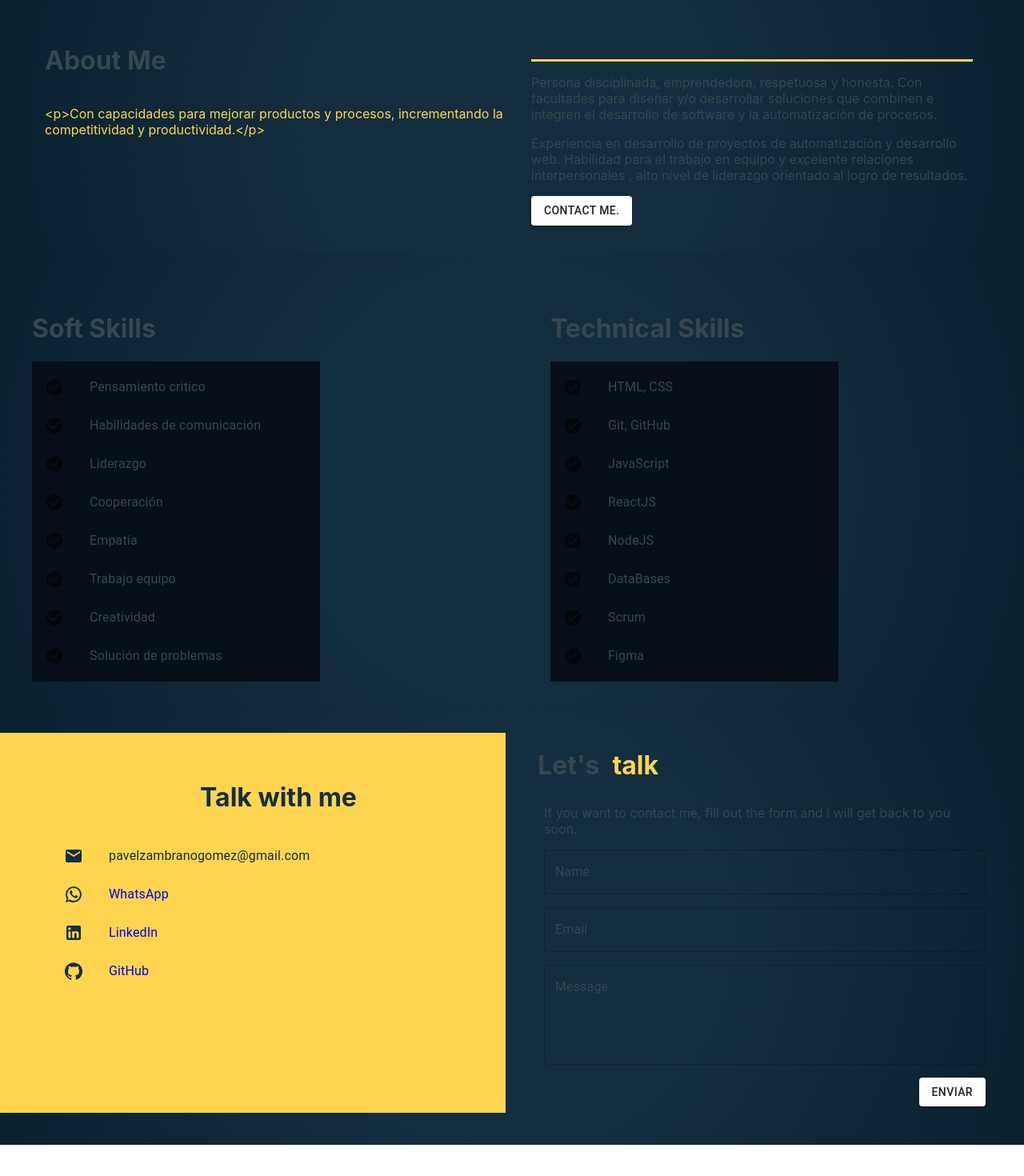
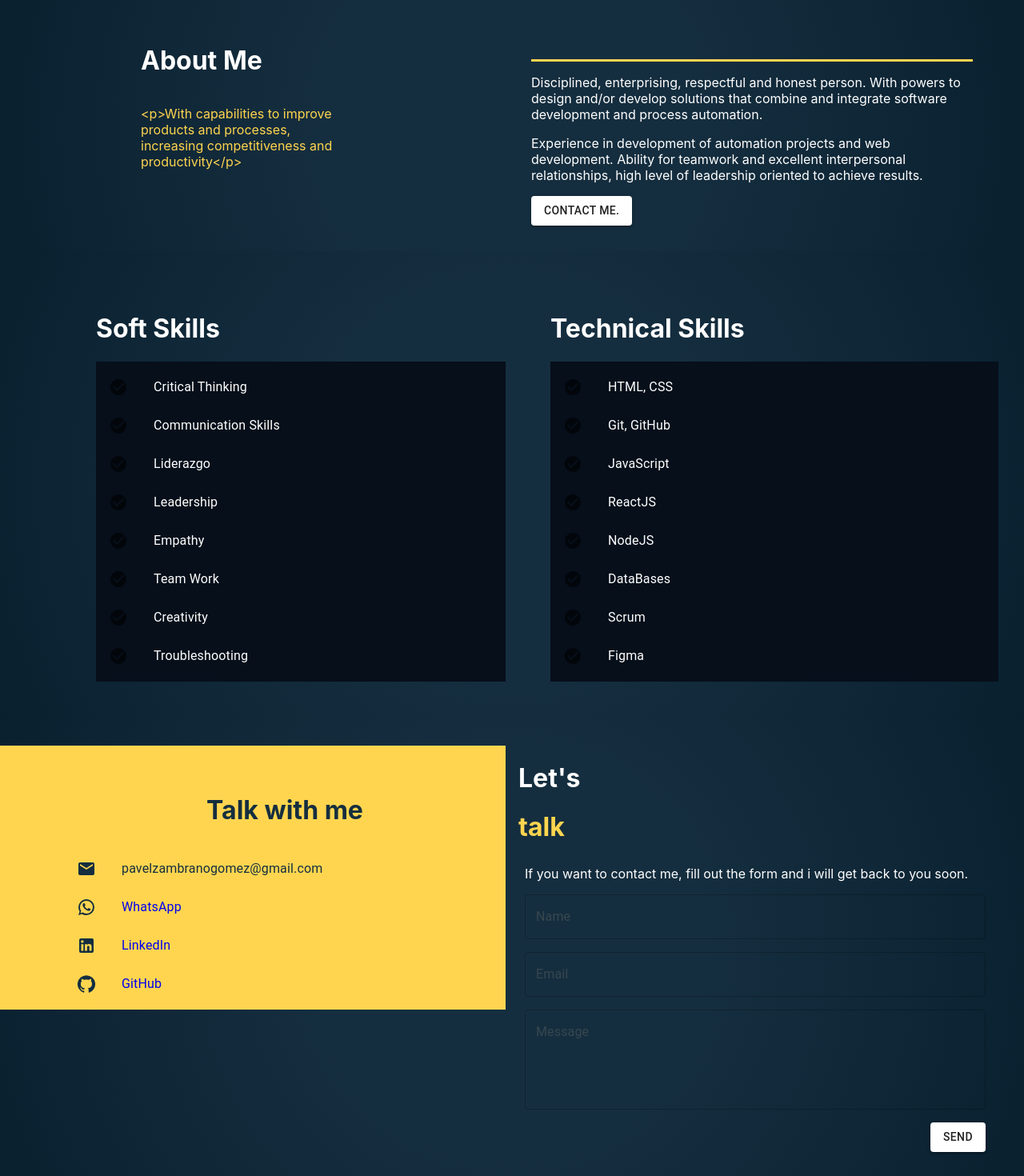
Before and after one commit to pavelzago/WebPagePortafolio, a React (Create React App) app: page / in a window 1280 px wide. Shown: the part 780-2250 px from the top of the page at 80% size. Before the commit the page ends 2211 px from the top, so only its background shows below. Built offline with nearby package versions, Linux system fonts and the light colour scheme.

Commit message:
Cambios pagina web, english y funcionalidades

```diff
--- a/package.json
+++ b/package.json
@@ -5,6 +5,7 @@
   "dependencies": {
     "@emotion/react": "^11.10.6",
     "@emotion/styled": "^11.10.6",
+    "@formspree/react": "^2.5.0",
     "@mui/icons-material": "^5.11.11",
     "@mui/material": "^5.11.12",
     "@mui/styled-engine-sc": "^5.11.11",
--- a/src/AboutMe/AboutMe.js
+++ b/src/AboutMe/AboutMe.js
@@ -4,8 +4,6 @@ import Stack from "@mui/material/Stack";
 import Button from "@mui/material/Button";
 import Box from "@mui/material/Box";
 import Grid from "@mui/material/Grid";
-
-
 
 function AboutMe() {
   return (
@@ -19,15 +17,14 @@ function AboutMe() {
       >
         <Grid item xs={12} md={6}>
           <Grid
-            sx={{ pl: 10, pt: 5 }}
+            sx={{ px: 25, pt: 5 }}
             container
             rowSpacing={1}
             columnSpacing={{ xs: 1, sm: 2, md: 3 }}
           >
             <h1> About Me</h1>
             <p className="ColorText">
-              &lt;p&gt;Con capacidades para mejorar productos y procesos,
-              incrementando la competitividad y productividad.&lt;/p&gt;
+              &lt;p&gt;With capabilities to improve products and processes, increasing competitiveness and productivity&lt;/p&gt;
             </p>
           </Grid>
         </Grid>
@@ -43,23 +40,19 @@ function AboutMe() {
           >
           <div className="Divider">
             <p>
-              Persona disciplinada, emprendedora, respetuosa y honesta. Con
-              facultades para diseñar y/o desarrollar soluciones que combinen e
-              integren el desarrollo de software y la automatización de
-              procesos.
+            Disciplined, enterprising, respectful and honest person. With powers to design and/or develop solutions that combine and integrate software development and process automation.
             </p>
 
             <p>
-              Experiencia en desarrollo de proyectos de automatización y
-              desarrollo web. Habilidad para el trabajo en equipo y excelente
-              relaciones interpersonales , alto nivel de liderazgo orientado al
-              logro de resultados.
+            Experience in development of automation projects and web development. Ability for teamwork and excellent interpersonal relationships, high level of leadership oriented to achieve results.
             </p>
 
             </div>
+
             <Stack spacing={2} direction="row">
-              <Button variant="contained">Contact Me.</Button>
+              <Button variant="contained" href="https://wa.me/+573167502508" target="_blank">Contact Me.</Button>
             </Stack>
+
           </Grid>
         </Grid>
       </Grid>
@@ -82,8 +75,7 @@ function AboutMe() {
           >
             <h1> About Me</h1>
             <p className="ColorText">
-              &lt;p&gt;Con capacidades para mejorar productos y procesos,
-              incrementando la competitividad y productividad.&lt;/p&gt;
+              &lt;p&gt;With capabilities to improve products and processes, increasing competitiveness and productivity.&lt;/p&gt;
             </p>
           </Grid>
         </Grid>
@@ -99,20 +91,14 @@ function AboutMe() {
           >
             <div className="DividerResponsive">
             <p>
-              Persona disciplinada, emprendedora, respetuosa y honesta. Con
-              facultades para diseñar y/o desarrollar soluciones que combinen e
-              integren el desarrollo de software y la automatización de
-              procesos.
+            Disciplined, enterprising, respectful and honest person. With powers to design and/or develop solutions that combine and integrate software development and process automation.
             </p>
             <p>
-              Experiencia en desarrollo de proyectos de automatización y
-              desarrollo web. Habilidad para el trabajo en equipo y excelente
-              relaciones interpersonales , alto nivel de liderazgo orientado al
-              logro de resultados.
+            Experience in development of automation projects and web development. Ability for teamwork and excellent interpersonal relationships, high level of leadership oriented to achieve results.
             </p>
             </div>
             <Stack spacing={2} direction="row">
-              <Button variant="contained">Contact Me.</Button>
+              <Button variant="contained" href="https://wa.me/+573167502508" target="_blank">Contact Me.</Button>
             </Stack>
           </Grid>
         </Grid>
--- a/src/Banner/Banner1.js
+++ b/src/Banner/Banner1.js
@@ -7,6 +7,14 @@ import Box from "@mui/material/Box";
 import Grid from "@mui/material/Grid";
 
 function BannerPrincipal() {
+  const handleDownload = () => {
+    const pdfUrl = 'https://drive.google.com/file/d/1P96ricGbHbs4Qad1zjD-P_KznBeSVSMz/view?usp=drive_link';
+    const link = document.createElement('a');
+    link.href = pdfUrl;
+    link.target = '_blank';
+    link.download = 'HVPavelZambrano.pdf';
+    link.click();
+  };
   return (
     <Box className="Background" sx={{ flexGrow: 1, pt: 5 }}>
       <Grid container
@@ -20,8 +28,8 @@ function BannerPrincipal() {
             <h1> I'm, Pavel Zambrano Gómez</h1>
             <h2> Front End Developer</h2>
             <Stack spacing={2} direction="row">
-              <Button variant="contained">Descargar HV</Button>
-              <Button variant="outlined">Proyectos</Button>
+              <Button variant="contained" onClick={handleDownload}>Download HV</Button>
+              <Button variant="outlined" href="https://github.com/pavelzago" target="_blank">Projects</Button>
             </Stack>
           </Box>
         </Grid>
@@ -41,8 +49,8 @@ function BannerPrincipal() {
             <h1> I'm, Pavel Zambrano Gómez</h1>
             <h2> Front End Developer</h2>
             <Stack spacing={2} direction="row">
-              <Button sx={{fontSize: 11 }} variant="contained">Descargar HV</Button>
-              <Button sx={{fontSize: 11 }} variant="outlined">Proyectos</Button>
+              <Button sx={{fontSize: 11 }} variant="contained" onClick={handleDownload}>Download HV</Button>
+              <Button sx={{fontSize: 11 }} variant="outlined" href="https://github.com/pavelzago" target="_blank">Projects</Button>
             </Stack>
           </Box>
         </Grid>
--- a/src/Contactame/Contactame.js
+++ b/src/Contactame/Contactame.js
@@ -1,110 +1,25 @@
 import { React } from "react";
 import "./Contactame.css";
-import Card from "../AboutMe/Card";
 import Box from "@mui/material/Box";
 import Grid from "@mui/material/Grid";
-import TextField from "@mui/material/TextField";
-import EmailIcon from '@mui/icons-material/Email';
-import WhatsAppIcon from '@mui/icons-material/WhatsApp';
-import LinkedInIcon from '@mui/icons-material/LinkedIn';
-import GitHubIcon from '@mui/icons-material/GitHub';
-import Button from "@mui/material/Button";
-import ListItemIcon from '@mui/material/ListItemIcon';
-import ListItemText from '@mui/material/ListItemText';
-import List from '@mui/material/List';
-import ListItem from '@mui/material/ListItem';
-
+import ContactameInfo from './ContactameInfo';
+import ContactameForm from './ContactameForm';
 
 function Contactame() {
+
   return (
     <Box className="Background1" sx={{ flexGrow: 1, py: 5 }}>
-      <Grid container spacing={2}  sx={{ display: { xs: "none", md: "flex" }}}>
-        <Grid container xs={12} md={6}>
-          <Grid className="BackGroundContact" item sx={{textAlign: 'center', pl: 10, pt: 5 }}>
-            <div>
-            <h1>Talk with me</h1>
-            <List>
-                <ListItem>
-                  <ListItemIcon >
-                    <EmailIcon className="ColorIconContact" />
-                  </ListItemIcon>
-                  <ListItemText
-                    primary="pavelzambranogomez@gmail.com"/>
-                </ListItem>
-                <ListItem>
-                  <ListItemIcon>
-                    <WhatsAppIcon className="ColorIconContact"  />
-                  </ListItemIcon>
-                  <ListItemText>
-                   <a className="OffDecotaror" href="https://wa.me/+573167502508" target="_blank">WhatsApp</a>
-                  </ListItemText>
-                </ListItem>
-
-                <ListItem>
-                  <ListItemIcon>
-                    <LinkedInIcon className="ColorIconContact"  />
-                  </ListItemIcon>
-                  <ListItemText>
-                   <a className="OffDecotaror" href="https://www.linkedin.com/in/pavel-zambrano-gomez/" target="_blank">LinkedIn</a>
-                  </ListItemText>
-                </ListItem>
-
-                <ListItem>
-                  <ListItemIcon>
-                    <GitHubIcon className="ColorIconContact" />
-                  </ListItemIcon>
-                  <ListItemText>
-                   <a className="OffDecotaror" href="https://github.com/pavelzago" target="_blank">GitHub</a>
-                  </ListItemText>
-                </ListItem>
-
-            </List>
-            </div>
+      <Grid container spacing={2} sx={{ display: { xs: "none", md: "flex" } }}>
+        <Grid item xs={12} md={6}>
+          <Grid item sx={{ textAlign: "center", pl: 10, pt: 5 }} className="BackGroundContact">
+           <ContactameInfo/>
           </Grid>
         </Grid>
 
         {/*______________ mitad 2__________  */}
 
-        <Grid container xs={12} md={6} sx={{px:5}}>
-
-            <h1>Let's&ensp; </h1><h1 className="colorTalk"> talk</h1>
-            <Grid container component="form" sx={{"& > :not(style)": { m: 1, width: "25ch" }}}
-              noValidate
-              autoComplete="off">
-                  <Grid item xs={12} md={12}>
-                  <p className="marginContact">If you want to contact me, fill out the form and i will get back to you soon.</p>
-              </Grid>
-              <Grid item xs={12} md={12}>
-                <TextField
-                  id="outlined-basic"
-                  label="Name"
-                  variant="outlined"
-                  sx={{width:"100%"}}
-                />
-              </Grid>
-              <Grid item xs={12} md={12}>
-                <TextField
-                  id="outlined-basic"
-                  label="Email"
-                  variant="outlined"
-                  sx={{width:"100%"}}
-                />
-              </Grid>
-              <Grid item xs={12} md={12}>
-                {" "}
-                <TextField
-                  id="outlined-multiline-static"
-                  label="Message"
-                  multiline
-                  rows={4}
-                  sx={{width:"100%"}}
-                />
-              </Grid>
-              <Grid item xs={12} md={12} sx={{textAlign: 'right'}}>
-              <Button variant="contained">Enviar</Button>
-              </Grid>
-            </Grid>
-
+        <Grid item xs={12} md={6} sx={{ px: 5 }}>
+          <ContactameForm/>
         </Grid>
       </Grid>
 
@@ -118,54 +33,15 @@ function Contactame() {
         }}
       >
         <Grid item xs={12} md={12}>
-          <Box sx={{ pl: 2, pt: 2 }}>
-            <h1>Talk with me</h1>
-            <Card
-              title={"Email"}
-              description={"pavelzambranogomez@gmail.com"}
-              icon={<EmailIcon />}
-            />
-          </Box>
+          <Grid item className="BackGroundContact" sx={{ textAlign: "center", pt: 1 }}>
+            <ContactameInfo/>
+          </Grid>
         </Grid>
 
         {/*______________ mitad 2__________  */}
 
         <Grid item xs={12} md={12}>
-          <Box sx={{ pl: 4, pt: 2 }}>
-            <h1> Contact Me</h1>
-            <Box
-              component="form"
-              sx={{
-                "& > :not(style)": { m: 1, width: "25ch" },
-              }}
-              noValidate
-              autoComplete="off"
-            >
-              <Grid item xs={12} md={6}>
-                <TextField
-                  id="outlined-basic"
-                  label="Name"
-                  variant="outlined"
-                />
-              </Grid>
-              <Grid item xs={12} md={6}>
-                <TextField
-                  id="outlined-basic"
-                  label="Email"
-                  variant="outlined"
-                />
-              </Grid>
-              <Grid item xs={12} md={6}>
-                {" "}
-                <TextField
-                  id="outlined-multiline-static"
-                  label="Message"
-                  multiline
-                  rows={4}
-                />
-              </Grid>
-            </Box>
-          </Box>
+          <ContactameForm/>
         </Grid>
       </Grid>
     </Box>
--- /dev/null
+++ b/src/Contactame/ContactameForm.js
@@ -0,0 +1,80 @@
+import React from "react";
+import { useForm, ValidationError } from "@formspree/react";
+import Grid from "@mui/material/Grid";
+import Button from "@mui/material/Button";
+import TextField from "@mui/material/TextField";
+
+function ContactForm() {
+  const [state, handleSubmit] = useForm("mbjvgqdr");
+  if (state.succeeded) {
+    return <p>Thanks for contact me!</p>;
+  }
+  return (
+    <>
+      <form onSubmit={handleSubmit}>
+        <h1>Let's&ensp; </h1>
+        <h1 className="colorTalk"> talk</h1>
+        <Grid container sx={{ "& > :not(style)": { m: 1, width: "25ch" } }}>
+          <Grid item xs={12} md={12}>
+            <p className="marginContact">
+              If you want to contact me, fill out the form and i will get back
+              to you soon.
+            </p>
+          </Grid>
+          <Grid item xs={12} md={12}>
+            <TextField
+              id="full-name"
+              label="Name"
+              variant="outlined"
+              type="text"
+              name="name"
+              sx={{ width: "100%" }}
+            />
+            <ValidationError
+              prefix="Email"
+              field="email"
+              errors={state.errors}
+            />
+          </Grid>
+          <Grid item xs={12} md={12}>
+            <TextField
+              label="Email"
+              variant="outlined"
+              type="email"
+              name="_replyto"
+              id="email-address"
+              sx={{ width: "100%" }}
+            />
+          </Grid>
+          <Grid item xs={12} md={12}>
+            {" "}
+            <TextField
+              label="Message"
+              multiline
+              name="message"
+              id="message"
+              rows={4}
+              sx={{ width: "100%" }}
+            />
+            <ValidationError
+              prefix="Message"
+              field="message"
+              errors={state.errors}
+            />
+          </Grid>
+          <Grid item xs={12} md={12} sx={{ textAlign: "right" }}>
+            <Button
+              variant="contained"
+              type="submit"
+              disabled={state.submitting}
+            >
+              Send
+            </Button>
+          </Grid>
+        </Grid>
+      </form>
+    </>
+  );
+}
+
+export default ContactForm;
--- /dev/null
+++ b/src/Contactame/ContactameInfo.js
@@ -0,0 +1,72 @@
+import { React } from "react";
+import "./Contactame.css";
+import EmailIcon from "@mui/icons-material/Email";
+import WhatsAppIcon from "@mui/icons-material/WhatsApp";
+import LinkedInIcon from "@mui/icons-material/LinkedIn";
+import GitHubIcon from "@mui/icons-material/GitHub";
+import ListItemIcon from "@mui/material/ListItemIcon";
+import ListItemText from "@mui/material/ListItemText";
+import List from "@mui/material/List";
+import ListItem from "@mui/material/ListItem";
+
+function ContactInfo() {
+  return (
+    <>
+      <h1>Talk with me</h1>
+      <List>
+        <ListItem>
+          <ListItemIcon>
+            <EmailIcon className="ColorIconContact" />
+          </ListItemIcon>
+          <ListItemText primary="pavelzambranogomez@gmail.com" />
+        </ListItem>
+        <ListItem>
+          <ListItemIcon>
+            <WhatsAppIcon className="ColorIconContact" />
+          </ListItemIcon>
+          <ListItemText>
+            <a
+              className="OffDecotaror"
+              href="https://wa.me/+573167502508"
+              target="_blank"
+            >
+              WhatsApp
+            </a>
+          </ListItemText>
+        </ListItem>
+
+        <ListItem>
+          <ListItemIcon>
+            <LinkedInIcon className="ColorIconContact" />
+          </ListItemIcon>
+          <ListItemText>
+            <a
+              className="OffDecotaror"
+              href="https://www.linkedin.com/in/pavel-zambrano-gomez/"
+              target="_blank"
+            >
+              LinkedIn
+            </a>
+          </ListItemText>
+        </ListItem>
+
+        <ListItem>
+          <ListItemIcon>
+            <GitHubIcon className="ColorIconContact" />
+          </ListItemIcon>
+          <ListItemText>
+            <a
+              className="OffDecotaror"
+              href="https://github.com/pavelzago"
+              target="_blank"
+            >
+              GitHub
+            </a>
+          </ListItemText>
+        </ListItem>
+      </List>
+    </>
+  );
+}
+
+export default ContactInfo;
--- a/src/Experience/CardWicon.js
+++ b/src/Experience/CardWicon.js
@@ -7,21 +7,17 @@ import { ListItem } from "@mui/material";
 
 export default function NestedList(props) {
   return (
-
     <List
-        sx={{ width: "100%", maxWidth: 360, bgcolor: "#060F1A" }}
+      sx={{ width: "100%", maxWidth: 560, bgcolor: "#060F1A" }}
       component="nav"
       aria-labelledby="nested-list-subheader"
     >
-        {props.data.map((item)=> (
-            <ListItem>
-            <ListItemIcon>
-            {item.icon}
-            </ListItemIcon>
-            <ListItemText primary={item.label} />
+      {props.data.map((item) => (
+        <ListItem key={item.id}>
+          <ListItemIcon>{item.icon}</ListItemIcon>
+          <ListItemText primary={item.label}/>
         </ListItem>
       ))}
     </List>
-
   );
 }
--- a/src/Experience/Skills.js
+++ b/src/Experience/Skills.js
@@ -7,25 +7,25 @@ import CardWicon from "./CardWicon";
 
 
 const data = [
-  { icon: <CheckCircleIcon />, label: 'Pensamiento critico' },
-  { icon: <CheckCircleIcon />, label: 'Habilidades de comunicación' },
-  { icon: <CheckCircleIcon />, label: 'Liderazgo' },
-  { icon: <CheckCircleIcon />, label: 'Cooperación' },
-  { icon: <CheckCircleIcon />, label: 'Empatía' },
-  { icon: <CheckCircleIcon />, label: 'Trabajo equipo' },
-  { icon: <CheckCircleIcon />, label: 'Creatividad' },
-  { icon: <CheckCircleIcon />, label: 'Solución de problemas' },
+  { icon: <CheckCircleIcon />, label: 'Critical Thinking', id:0 },
+  { icon: <CheckCircleIcon />, label: 'Communication Skills', id:1 },
+  { icon: <CheckCircleIcon />, label: 'Liderazgo', id:2 },
+  { icon: <CheckCircleIcon />, label: 'Leadership', id:3 },
+  { icon: <CheckCircleIcon />, label: 'Empathy', id:4 },
+  { icon: <CheckCircleIcon />, label: 'Team Work', id:5 },
+  { icon: <CheckCircleIcon />, label: 'Creativity', id:6 },
+  { icon: <CheckCircleIcon />, label: 'Troubleshooting', id:7 },
 ];
 
 const data2 = [
-  { icon: <CheckCircleIcon />, label: 'HTML, CSS' },
-  { icon: <CheckCircleIcon />, label: 'Git, GitHub' },
-  { icon: <CheckCircleIcon />, label: 'JavaScript' },
-  { icon: <CheckCircleIcon />, label: 'ReactJS' },
-  { icon: <CheckCircleIcon />, label: 'NodeJS' },
-  { icon: <CheckCircleIcon />, label: 'DataBases' },
-  { icon: <CheckCircleIcon />, label: 'Scrum' },
-  { icon: <CheckCircleIcon />, label: 'Figma' },
+  { icon: <CheckCircleIcon />, label: 'HTML, CSS', id:11 },
+  { icon: <CheckCircleIcon />, label: 'Git, GitHub', id:22 },
+  { icon: <CheckCircleIcon />, label: 'JavaScript', id:33 },
+  { icon: <CheckCircleIcon />, label: 'ReactJS', id:44 },
+  { icon: <CheckCircleIcon />, label: 'NodeJS', id:55 },
+  { icon: <CheckCircleIcon />, label: 'DataBases', id:66 },
+  { icon: <CheckCircleIcon />, label: 'Scrum', id:77 },
+  { icon: <CheckCircleIcon />, label: 'Figma', id:88 },
 ];
 
 
@@ -33,15 +33,10 @@ const data2 = [
 function Skills() {
   return (
     <Box className="Background1" sx={{ flexGrow: 1, pb: 5 }}>
-      <Grid
-        container
-        spacing={2}
-        sx={{
-          display: { xs: "none", md: "flex" },
-        }}
+      <Grid container spacing={2} sx={{display: { xs: "none", md: "flex" }}}
       >
-        <Grid item xs={12} md={6}>
-          <Box sx={{ pl: 5, pt: 5 }}>
+        <Grid  sx={{ width: "100%", maxWidth: 560}} item xs={12} md={6}>
+          <Box sx={{ pt: 5, pl: 15}}>
             <h1> Soft Skills</h1>
             <CardWicon data={data}/>
           </Box>
--- a/src/Home/Home.js
+++ b/src/Home/Home.js
@@ -29,7 +29,7 @@ const getDesignTokens = (mode) => ({
       text: {
         ...(mode === 'light'
           ? {
-              primary: blueGrey[800],
+              primary: '#fff',
               secondary: blueGrey[800],
             }
           : {
--- a/src/ItemsCards/ItemCards.js
+++ b/src/ItemsCards/ItemCards.js
@@ -2,9 +2,7 @@ import { React } from "react";
 import "./ItemCards.css";
 import Box from "@mui/material/Box";
 import Grid from "@mui/material/Grid";
-import AccessTimeIcon from "@mui/icons-material/AccessTime";
-import WorkIcon from "@mui/icons-material/Work";
-import GTranslateIcon from "@mui/icons-material/GTranslate";
+
 
 import Time from "../Images/Time.png";
 import Projects from "../Images/Projects.png";
```
Also changed, not shown: 1 other file (tests, documents, lock files or other folders). Lines whose indentation alone changed are shown as unchanged.
